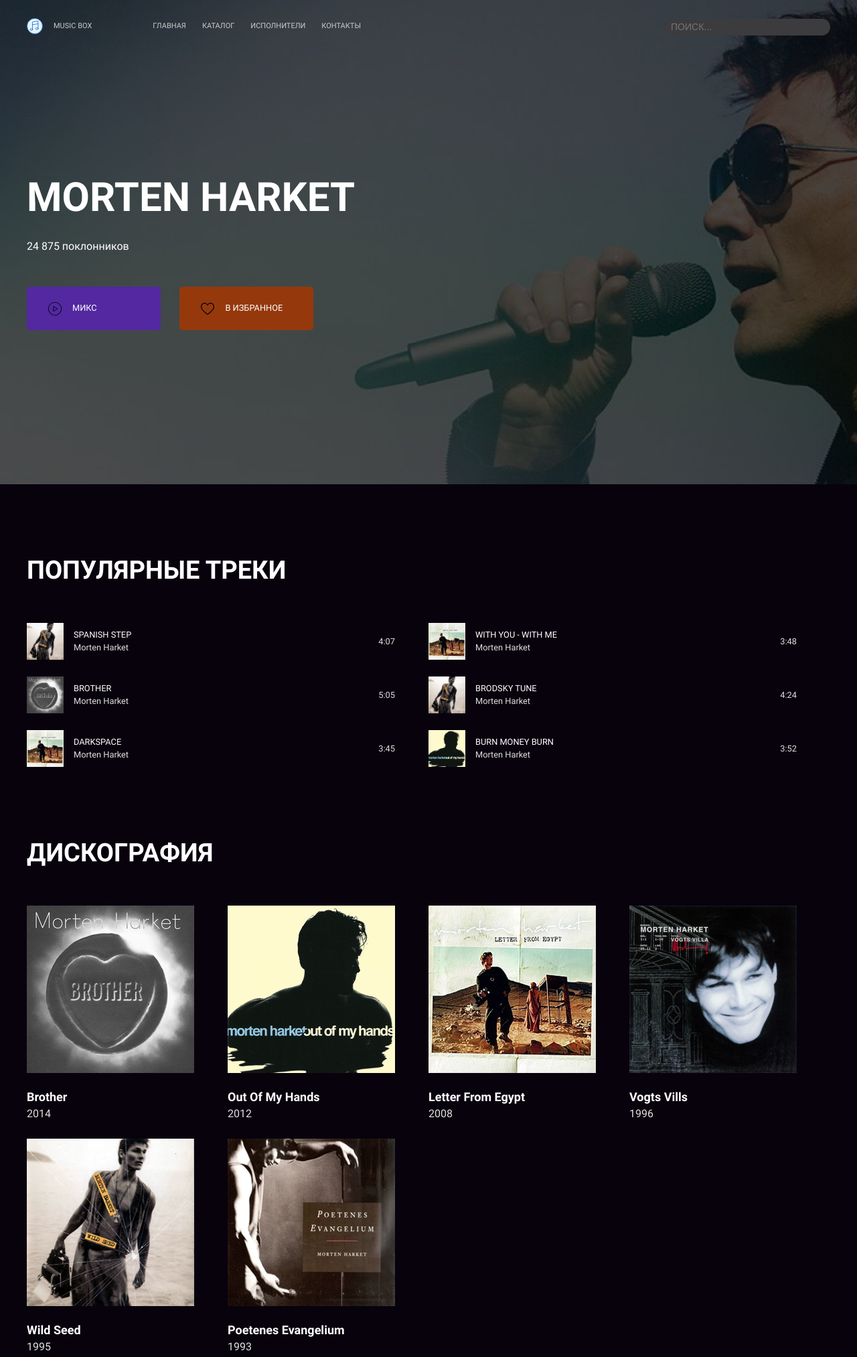
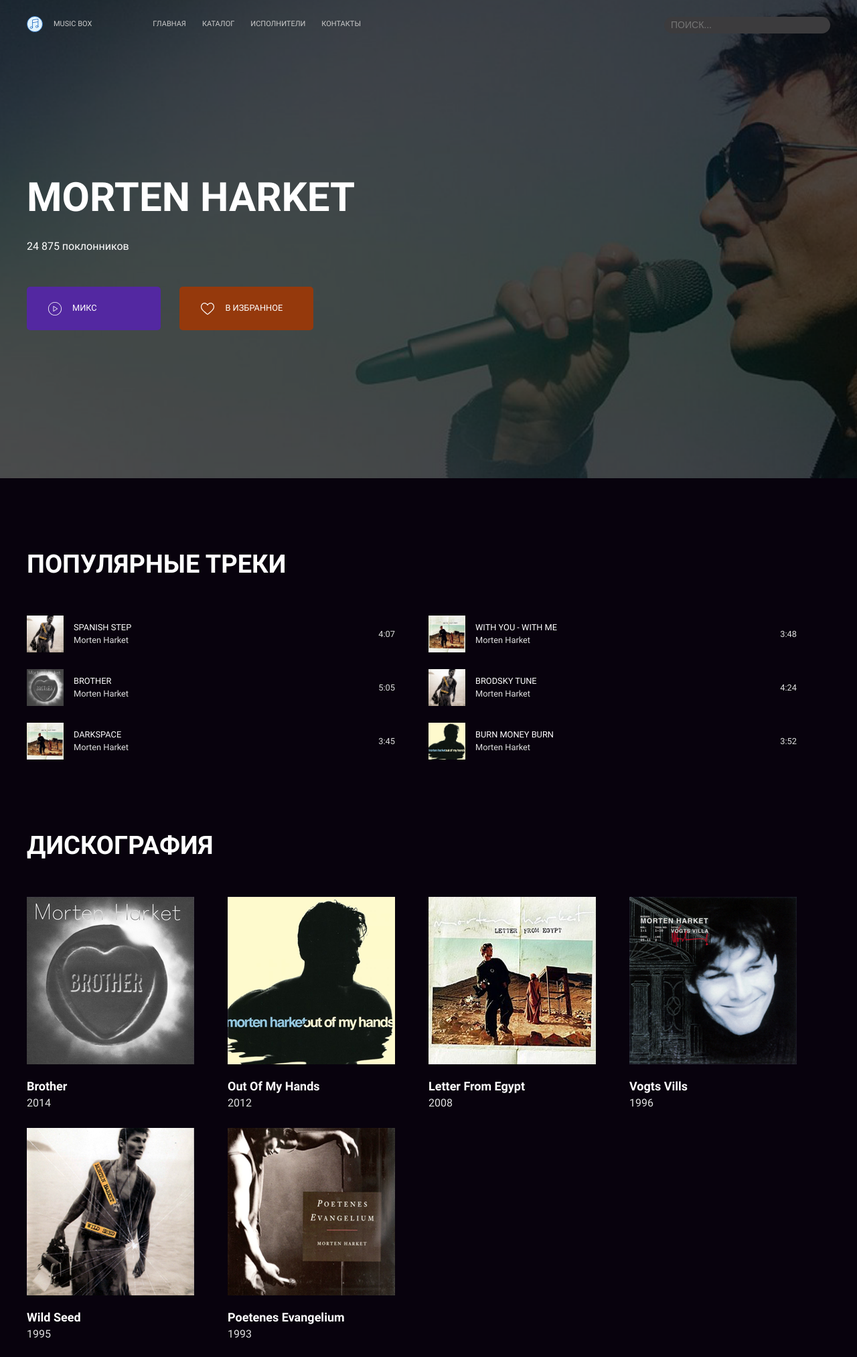
Before and after one commit to MiriyaMaria/layout-designer-project-lvl2, a website: page src/artist.html in a window 1280 px wide. Shown: the top 2026 px of the page at 67% size. Drawn offline with Linux system fonts and the light colour scheme.

Commit message:
fixed styles for artist

```diff
--- a/src/scss/album-list.scss
+++ b/src/scss/album-list.scss
@@ -11,7 +11,7 @@
 }
 
 .item_title {
-  margin-top: 15px;
+  margin-top: 12px;
   margin-bottom: 0;
 
   font-weight: bold;
--- a/src/scss/banner.scss
+++ b/src/scss/banner.scss
@@ -60,7 +60,7 @@
 
   &_artist {
     padding-top: 250px;
-    padding-bottom: 230px;
+    padding-bottom: 221px;
 
     background-image: url("../images/Morten\ Harket.png");
 
@@ -77,7 +77,7 @@
     }
 
     @include mobile {
-      margin-bottom: 1.5rem;
+      margin-bottom: 1.3rem;
       margin-left: 0;
     }
   }
--- a/src/scss/general.scss
+++ b/src/scss/general.scss
@@ -37,7 +37,6 @@
   flex-wrap: wrap;
 
   @include mini_tablet {
-    margin-top: -5px;
     flex-direction: column;
   }
 
@@ -61,6 +60,6 @@
 
   margin-right: 16px;
 
-  // filter: invert(1);
+  filter: invert(1);
   vertical-align: middle;
 }
```
Also changed, not shown: src/css/app.css.
